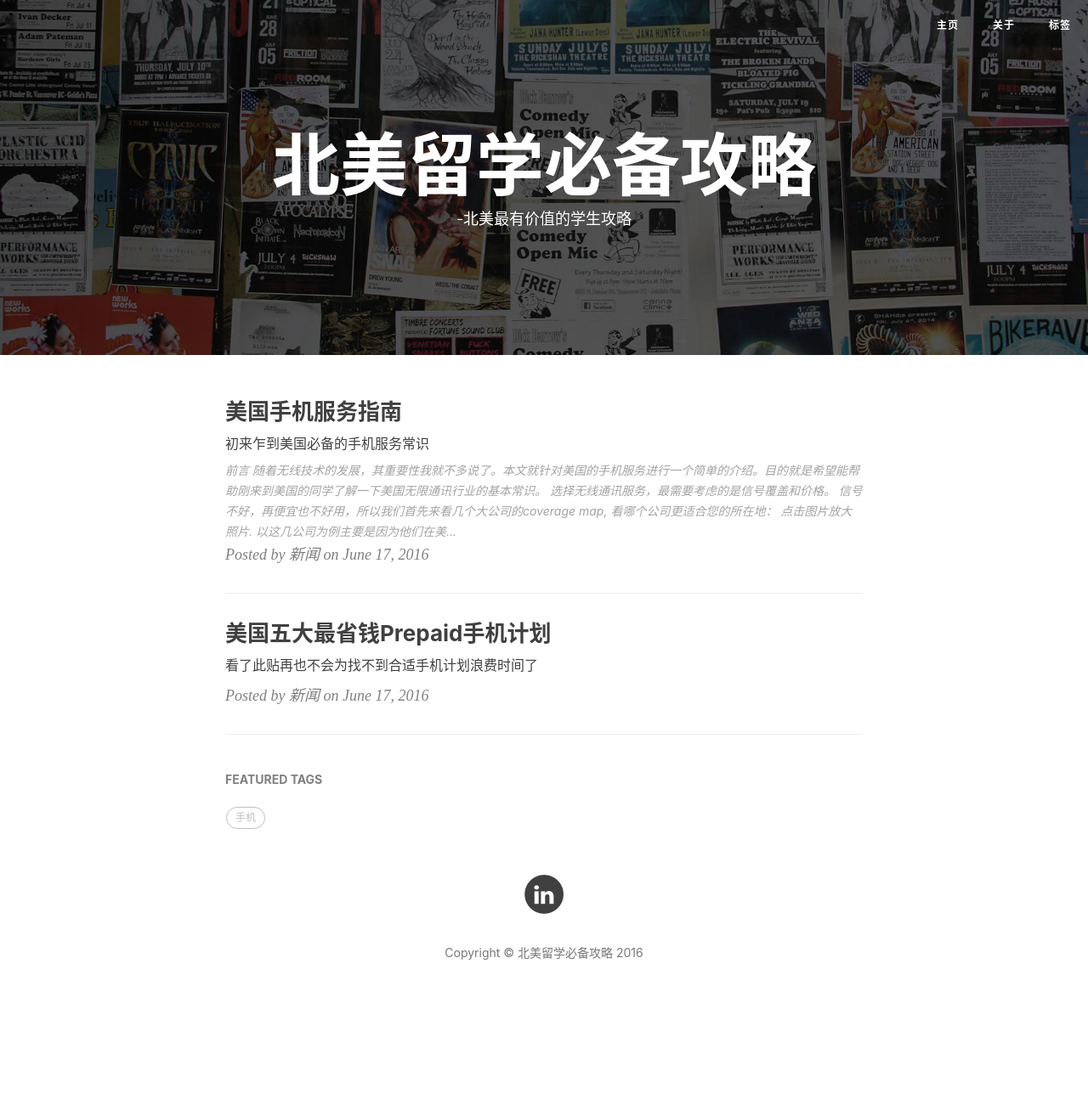
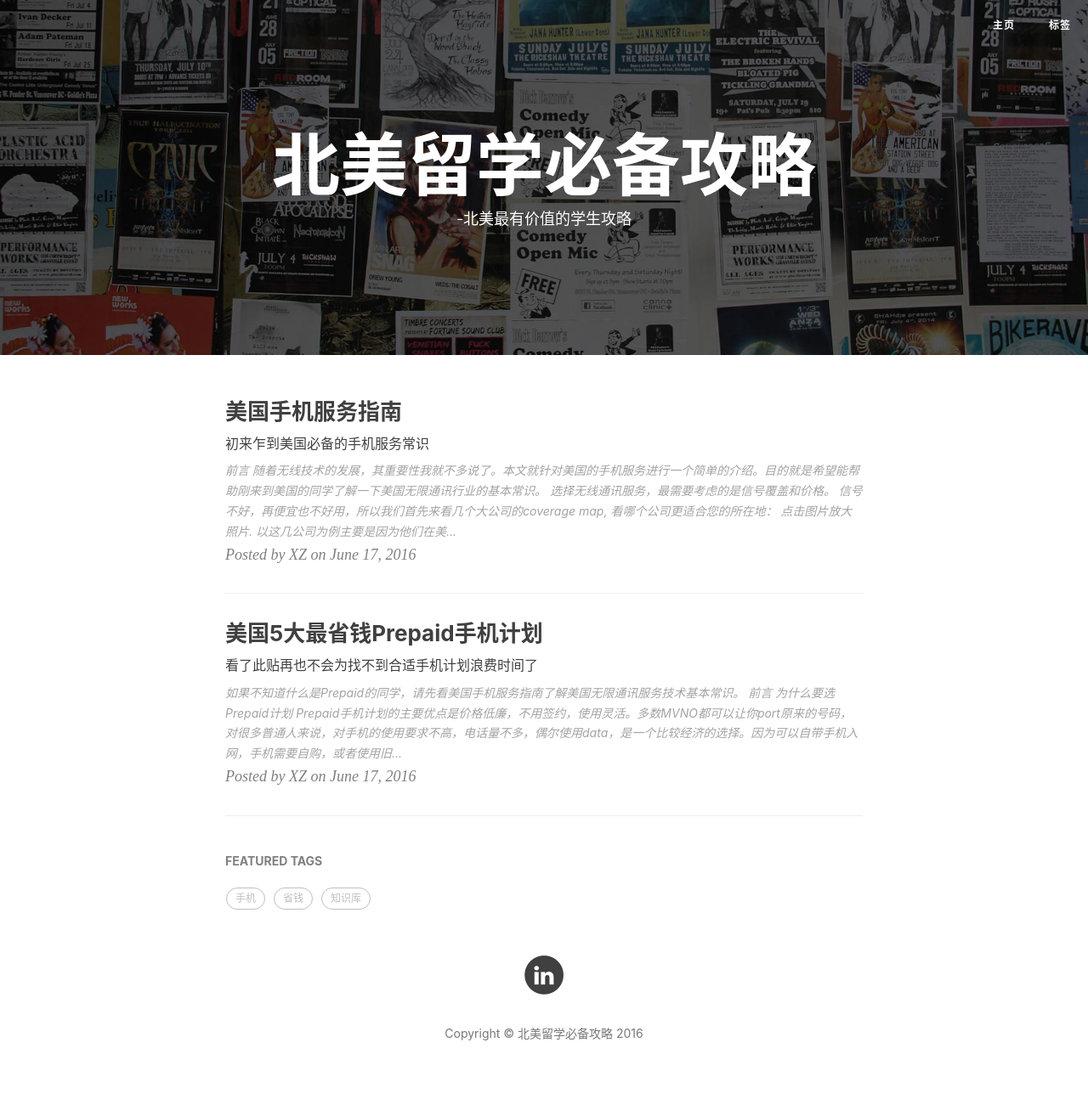
Before and after one commit to bbsyaya/zhang5690889.github.io, a Jekyll site: the page built from index.html, in a window 1280 px wide. Shown: the whole page at 85% size. Built offline with Jekyll 4.4.1, drawn with Linux system fonts in a browser that asks for light colours; nearby versions of some CDN libraries; the list of posts is cut into pages by our own code; comment, search, counter and statistics services are not loaded; before the commit the page ends 1199 px from its top, so only the background shows below that.

Commit message:
Updated two phone articles. Some fixes to the UI

```diff
--- a/_config.yml
+++ b/_config.yml
@@ -4,7 +4,7 @@ SEOTitle: 北美留学必备攻略 | NA Guide
 header-img: img/home-bg.jpg
 email:
 description: "北美留学生必备的攻略"
-keyword: "张新闻, 北美留学必备, 北美留学必备博客,张新闻的博客 ,博客, 个人网站, 互联网, 前端, 设计, 产品"
+keyword: "北美留学必备, 北美留学必备博客 ,博客, 个人网站, 互联网, 前端, 设计, 产品"
 url: "https://jekyllblog-zhang5690889.c9users.io"              # your host, for absolute URL
 baseurl: ""                             # for example, '/blog' if your blog hosted on 'host/blog'
 
@@ -26,7 +26,7 @@ linkedin_username:  xinwen-zhang-58a902113
 highlighter: rouge
 permalink: pretty
 paginate: 10
-exclude: ["less","Gruntfile.js","node_modules","package.json","README.md"]
+exclude: ["less","Gruntfile.js","node_modules","package.json","README.md","about.html"]
 anchorjs: true                          # if you want to customize anchor. check out line:181 of `post.html`
 
 
@@ -62,7 +62,7 @@ sidebar-avatar: /img/avatar-hux.jpg      # use absolute URL, seeing it's used in
 
 # Featured Tags
 featured-tags: true                     # whether or not using Feature-Tags
-featured-condition-size: 1              # A tag will be featured if the size of it is more than this condition value
+featured-condition-size: 0              # A tag will be featured if the size of it is more than this condition value
 
 
 
--- a/_posts/2016-6-17-5-top-phone-plan.markdown
+++ b/_posts/2016-6-17-5-top-phone-plan.markdown
@@ -1,10 +1,109 @@
 ---
 layout:     post
-title:      "美国五大最省钱Prepaid手机计划"
+title:      "美国5大最省钱Prepaid手机计划"
 subtitle:   "看了此贴再也不会为找不到合适手机计划浪费时间了"
-author:     "新闻"
+author:     "XZ"
 header-img: "img/post-bg-2015.jpg"
+catalog:    true
 tags:
     - 手机
     - 省钱
 ---
+
+> 如果不知道什么是Prepaid的同学，请先看[美国手机服务指南]({% post_url 2016-6-17-phone-101 %})了解美国无限通讯服务技术基本常识。
+
+## 前言
+
+---
+
+## 为什么要选Prepaid计划
+
+Prepaid手机计划的主要优点是价格低廉，不用签约，使用灵活。多数MVNO都可以让你port原来的号码，对很多普通人来说，对手机的使用要求不高，电话量不多，偶尔使用data，是一个比较经济的选择。因为可以自带手机入网，手机需要自购，或者使用旧的手机。
+
+
+废话不多说，进入主题。
+
+---
+
+## 5 中国电信（T-Mobile网络）
+
+![]({{site.baseurl}}/img/in-post/phoneplans/dianxin.PNG)
+
+**优点**:
+
+* 一卡双号
+* 7×24双语客服
+* 1美元推广
+* 如果一次买多个月服务，有折扣
+* 推荐奖励
+* GSM 更灵活
+
+**缺点**：
+
+* 租用的T-Mobile服务，信号弱，不稳定
+* 新进入美国市场，营销质量超过了产品质量
+* 网上业务功能还有待提高
+
+更多评论请[点击这里](https://www.zhihu.com/question/32247196)。
+
+**综述**：中国电信运营商，很强大的后台。刚刚进入美国市场，有很多适合留学生生的功能，但是价格上比其他普通的运营商并没有太大优势。
+
+## 4 Page plus（Verizon网络)
+![]({{site.baseurl}}/img/in-post/phoneplans/pageplus.PNG)
+
+**优点**:
+
+* Verizon网络，信号好，稳定
+* 12刀的计划，更灵活便宜
+
+**缺点**：
+
+* 所有计划没有无限流量
+* CDMA 必须买他们的手机才能用他们的服务
+
+**综述**：Verizon网络信号好，稳定，而且提供12刀计划，对于不经常打电话的同学或者探亲的父母是首选。 唯一不好的就是，要用他们的服务就必须买他们的手机。
+
+## 3 H2O (AT&T网络)
+![]({{site.baseurl}}/img/in-post/phoneplans/h2o.PNG)
+
+**优点**:
+
+* ATT网络，比T-Mobile稍好一点
+* 所有计划打国内，发短信都是免费的
+* GSM 更灵活
+
+**缺点**：
+
+* 流量少了一点
+
+**综述**：虽然没有很大的特色，但是稳定的ATT网络，无限的国内电话，短信，和不多不少的流量适合大部分人群。
+
+## 2 Ultra Mobile （T-Mobile网络）
+![]({{site.baseurl}}/img/in-post/phoneplans/ultramobile.PNG)
+
+**优点**:
+
+* GSM 更灵活
+* 无限打国内
+* 无限流量，性价比高
+
+**缺点**：
+
+* 无限流量，但是4G LTE流量不多
+* 租用的T-Mobile服务，信号弱，不稳定
+
+**综述**：虽然在T-Mobile的网络上信号弱一些，但是可以无限打国内，无限流量性价比高，适合经常用流量而且身在T-Mobile信号好地区的同学。
+
+## 1 Boost Mobile (Sprint网络)
+![]({{site.baseurl}}/img/in-post/phoneplans/boostmobile.PNG)
+
+**优点**:
+
+* 用自动充值，性价比最高。
+
+**缺点**：
+
+* CDMA 必须买他们的手机才能用他们的服务
+* Sprint信号一般
+
+**综述**：虽然是CDMA，而且信号也没有Verizon好，但是开了自动充值，就可以享受30刀全部无限服务，而且还有5G LTE的网络。这个计划适合用流量非常多的人。
--- a/_posts/2016-6-17-phone-101.markdown
+++ b/_posts/2016-6-17-phone-101.markdown
@@ -2,7 +2,7 @@
 layout:     post
 title:      "美国手机服务指南"
 subtitle:   "初来乍到美国必备的手机服务常识"
-author:     "新闻"
+author:     "XZ"
 header-img: "img/post-bg-2015.jpg"
 catalog:    true
 tags:
@@ -66,9 +66,11 @@ tags:
 
 具体的价格可以到各大手机运营商网站查, 我就不详细介绍了，以避免服务商调整价格给未来看此贴的同学造成困惑。
 
-#### 合同手机套餐 （Contract Phone Call）
+> 美国有很多手机公司会租用那些大运营商的服务，然后提供给消费者更便宜的Prepaid计划。请看[美国5大最省钱Prepaid手机计划]({% post_url 2016-6-17-5-top-phone-plan %})。
 
-和手机服务商签订一年至三年的合同，通常会比无合同套餐平均到每个月的价格要便宜，而且可以用巨大的折扣甚至免费获得高档手机。 但是要注意的是，手机合同在未到期前是不能随意取消的，否则有巨额的违约金。
+#### 合同手机套餐 （Contract Plan）
+
+和手机服务商签订一年至三年的合同，通常会比无合同套餐平均到每个月的价格要便宜，而且可以用**巨大的折扣甚至免费获得高档手机。 但是要注意的是，手机合同在未到期前是不能随意取消的，否则有巨额的违约金**。
 
 四大手机供应商运用不同的计算方法和规则来为他们的手机套餐定价。按照手机种类可分成两类：智能手机计划（Smartphone Plan）和基本计划（BasicPlan）。按照人数使用分成两类：个人计划（Individual Plan）家庭计划（FamilyPlan）。另外还有一种分享计划（Shared Plan），在电话分钟数和短信数上没有限制，而是按照分享的上网流量定价。这些计划都是按月缴费。
 具体的价格请参照官方。
@@ -83,3 +85,11 @@ tags:
 * 手机服务套餐的种类及选择
 
 ## 个人经验
+
+其实对于留学生而言，我个人觉得根本没有必要办合约计划。原因有以下几点
+
+1. 大部分的通信都可以通过互联网解决，微信，QQ，Skye。
+2. 留学生每个月根本用不上这么多的流量和电话费。
+3. 省出来的电话费能干很多事情。
+
+我个人觉得，只要不是经常去旅游或者是去人烟稀少的地方，Prepaid计划完全足够使用。为了选择便宜的计划，更多精彩请看[美国5大最省钱Prepaid手机计划]({% post_url 2016-6-17-5-top-phone-plan %})。
```
Also changed, not shown: other parts of _posts/2016-6-17-phone-101.markdown (+1 -1 lines), img/in-post/phoneplans/boostmobile.PNG (added), img/in-post/phoneplans/dianxin.PNG (added), img/in-post/phoneplans/h2o.PNG (added), img/in-post/phoneplans/pageplus.PNG (added), img/in-post/phoneplans/ultramobile.PNG (added).
